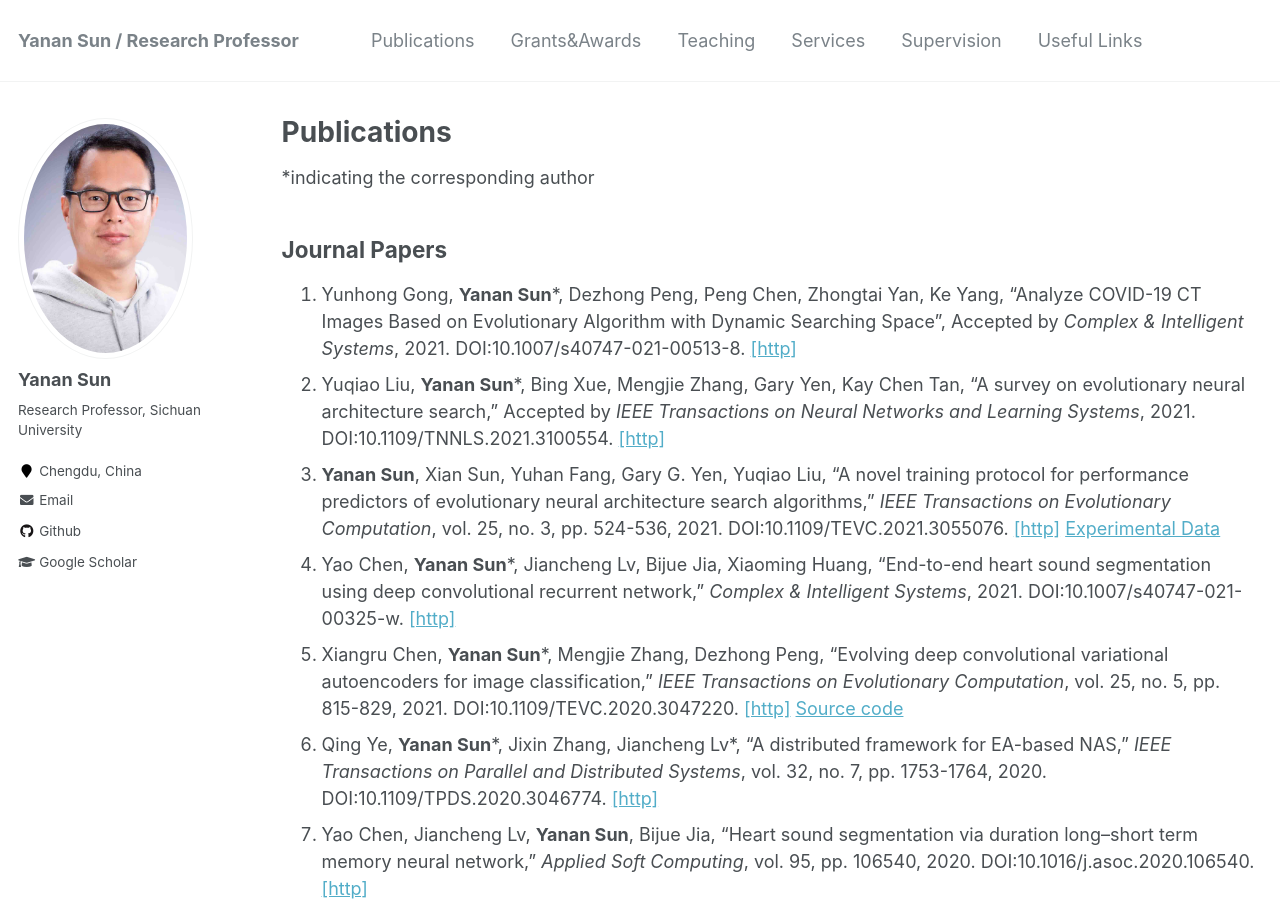
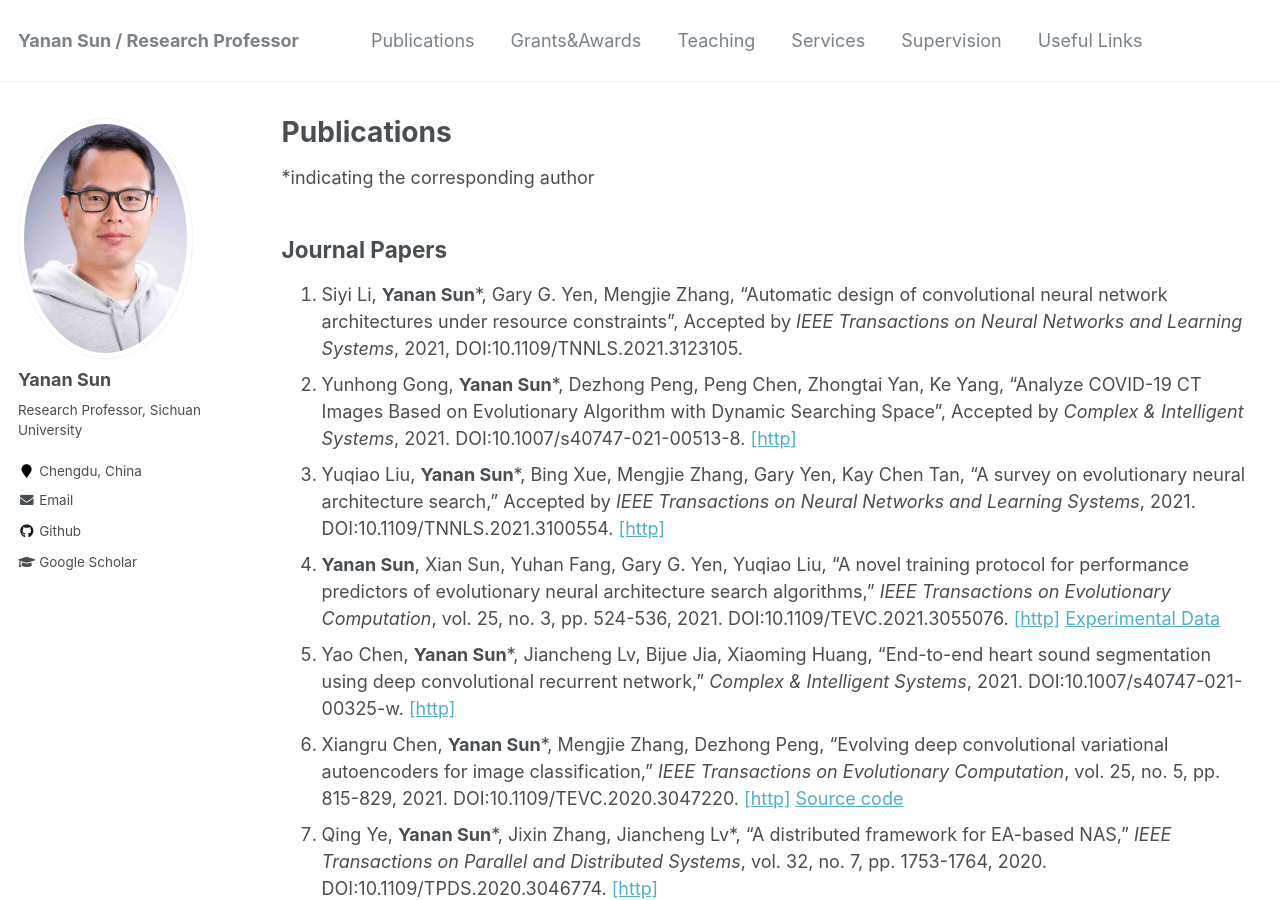
Before and after one commit to yn-sun/yn-sun.github.io, a Jekyll site: the page built from _pages/publications.md, in a window 1280 px wide and 900 px high. Built offline with Jekyll 4.4.1, drawn with Linux system fonts in a browser that asks for light colours; comment, search, counter and statistics services are not loaded.

Commit message:
Update publications.md

```diff
--- a/_pages/publications.md
+++ b/_pages/publications.md
@@ -7,26 +7,27 @@
 *indicating the corresponding author
 ## Journal Papers
 
-1. Yunhong Gong, **Yanan Sun***, Dezhong Peng, Peng Chen, Zhongtai Yan, Ke Yang, "Analyze COVID-19 CT Images Based on Evolutionary Algorithm with Dynamic Searching Space", Accepted by <i>Complex & Intelligent Systems</i>, 2021. DOI:10.1007/s40747-021-00513-8. [[http]](https://link.springer.com/article/10.1007%2Fs40747-021-00513-8)
-2. Yuqiao Liu, **Yanan Sun***, Bing Xue, Mengjie Zhang, Gary Yen, Kay Chen Tan, "A survey on evolutionary neural architecture search," Accepted by <i>IEEE Transactions on Neural Networks and Learning Systems</i>, 2021. DOI:10.1109/TNNLS.2021.3100554. [[http]](https://ieeexplore.ieee.org/abstract/document/9508774)
-3. **Yanan Sun**, Xian Sun, Yuhan Fang, Gary G. Yen, Yuqiao Liu, "A novel training protocol for performance predictors of evolutionary neural architecture search algorithms," <i>IEEE Transactions on Evolutionary Computation</i>, vol. 25, no. 3, pp. 524-536, 2021. DOI:10.1109/TEVC.2021.3055076. [[http]](https://ieeexplore.ieee.org/document/9336721) [Experimental Data](https://github.com/yn-sun/PRI)
-4. Yao Chen, **Yanan Sun***, Jiancheng Lv, Bijue Jia, Xiaoming Huang, "End-to-end heart sound segmentation using deep convolutional recurrent network," <i>Complex & Intelligent Systems</i>, 2021. DOI:10.1007/s40747-021-00325-w. [[http]](https://link.springer.com/article/10.1007/s40747-021-00325-w)
-5. Xiangru Chen, **Yanan Sun***, Mengjie Zhang, Dezhong Peng, "Evolving deep convolutional variational autoencoders for image classification," <i>IEEE Transactions on Evolutionary Computation</i>, vol. 25, no. 5, pp. 815-829, 2021. DOI:10.1109/TEVC.2020.3047220. [[http]](https://ieeexplore.ieee.org/document/9306892) [Source code](https://github.com/yn-sun/evovae)
-6. Qing Ye, **Yanan Sun**\*, Jixin Zhang, Jiancheng Lv\*, "A distributed framework for EA-based NAS," <i>IEEE Transactions on Parallel and Distributed Systems</i>, vol. 32, no. 7, pp. 1753-1764, 2020. DOI:10.1109/TPDS.2020.3046774. [[http]](https://ieeexplore.ieee.org/document/9305984)
-7. Yao Chen, Jiancheng Lv, **Yanan Sun**, Bijue Jia, "Heart sound segmentation via duration long–short term memory neural network," <i>Applied Soft Computing</i>, vol. 95, pp. 106540, 2020. DOI:10.1016/j.asoc.2020.106540. [[http]](https://www.sciencedirect.com/science/article/abs/pii/S1568494620304798)
-8. **Yanan Sun**, Bing Xue, Mengjie Zhang, Gary G. Yen, Jiancheng Lv, "Automatically designing CNN architectures using genetic algorithm for image classification," <i>IEEE Transactions on Cybernetics</i>, vol. 50, no. 9, pp. 3840-3854, 2020. DOI:10.1109/TCYB.2020.2983860. [[http]](https://ieeexplore.ieee.org/document/9075201) [Source code](https://github.com/yn-sun/cnn-ga) <span style="color: #FF0000">ESI Hot Paper (TOP 0.1% worldwide)</span>
-9. **Yanan Sun**, Bing Xue, Mengjie Zhang, Gary G. Yen, "Completely automated CNN architecture design based on blocks," <i>IEEE Transactions on Neural Networks and Learning Systems</i>, vol. 31, no. 4, pp. 1242-1254, 2020. DOI: 10.1109/TNNLS.2019.2919608. [[http]](https://ieeexplore.ieee.org/document/8742788/) [Source code](https://github.com/yn-sun/ea-cnn) <span style="color: #FF0000">Research Frontier Paper (ONLY one per issue)</span>
-10. **Yanan Sun**, Bing Xue, Mengjie Zhang, Gary G. Yen, "Evolving deep convolutional neural networks for image classification," <i>IEEE Transactions on Evolutionary Computation</i>, vol. 24, no. 2, pp. 394-407, 2020. DOI: 10.1109/TEVC.2019.2916183. [[http]](https://ieeexplore.ieee.org/abstract/document/8712430) [Source code](https://github.com/yn-sun/evocnn) <span style="color: #FF0000">Highly Cited Paper (TOP 1% worldwide)</span>&nbsp;and also &nbsp;<span style="color: #FF0000">Research Frontier Paper (ONLY one per issue)</span>
-11. **Yanan Sun**, Handing Wang, Bing Xue, Yaochu Jin, Gary G. Yen, Mengjie Zhang, "Surrogate-assisted evolutionary deep learning using an end-to-end random forest-based performance predictor," <i>IEEE Transactions on Evolutionary Computation</i>, vol. 24, no. 2, pp. 350-364, 2020. DOI:10.1109/TEVC.2019.2924461. [[http]](https://ieeexplore.ieee.org/document/8744404) [Source code](https://github.com/yn-sun/e2epp)
-12. **Yanan Sun**, Bing Xue, Mengjie Zhang, Gary G. Yen, "A new two-stage evolutionary algorithm for many-objective optimization," <i>IEEE Transactions on Evolutionary Computation</i>, vol. 23, no. 5, pp. 748-761, 2019. DOI: 10.1109/TEVC.2018.2882166. [[http]](https://ieeexplore.ieee.org/document/8540041/) The [source code](https://github.com/BIMK/PlatEMO/tree/master/PlatEMO/Algorithms/MaOEA-IT) has been integrated into the PlatEMO.
-13. Harith Al-Sahaf, Ying Bi, Qi Chen, Yi Mei, **Yanan Sun**, Binh Tran, Bing Xue, Mengjie Zhang (Alphabetical Order), "A survey on evolutionary machine learning,"<i>Journal of the Royal Society of New Zealand</i>, vol. 49, no. 2, pp. 205-228, 2019. DOI: 10.1080/03036758.2019.1609052. [[http]](https://www.tandfonline.com/doi/abs/10.1080/03036758.2019.1609052)
-14. **Yanan Sun**, Bing Xue, Mengjie Zhang, Gary G. Yen, "A particle swarm optimization-based flexible convolutional auto-encoder for image classification," <i>IEEE Transactions on Neural Networks and Learning Systems</i>, vol. 30, no. 8, pp. 2295-2309, 2019. DOI: 10.1109/TNNLS.2018.2881143. [[http]](https://ieeexplore.ieee.org/document/8571181/) [Source code](https://github.com/yn-sun/evocae)
-15. **Yanan Sun**, Gary G. Yen, Zhang Yi, "IGD indicator-based evolutionary algorithm for many-objective optimization problems," <i>IEEE Transactions on Evolutionary Computation</i>, vol. 23, no. 2, pp.173-187, 2019. DOI: 10.1109/TEVC.2018.2791283. [[http]](https://ieeexplore.ieee.org/document/8249827/) The [source code](https://github.com/BIMK/PlatEMO/tree/master/PlatEMO/Algorithms/MaOEA-IGD) has been integrated into the PlatEMO. <span style="color: #FF0000">Highly Cited Paper (TOP 1% worldwide)</span>&nbsp;and also&nbsp;<span style="color: #FF0000">ESI Hot Paper (TOP 0.1% worldwide)</span>
-16. **Yanan Sun**, Gary G. Yen, Zhang Yi, "Evolving unsupervised deep neural networks for learning meaningful representations," <i>IEEE Transactions on Evolutionary Computation</i>, vol. 23, no. 1, pp. 89-103, 2019. DOI: 10.1109/TEVC.2018.2808689. [[http]](https://ieeexplore.ieee.org/document/8300639/) [Source code](https://github.com/yn-sun/eudnn)
-17. **Yanan Sun**, Gary G. Yen, Zhang Yi, "Improved regularity model-based EDA for many-objective optimization," <i>IEEE Transactions on Evolutionary Computation</i>, vol. 22, no. 5, pp. 662-678, 2018. DOI: 10.1109/TEVC.2018.2794319. [[http]](https://www.sciencedirect.com/science/article/pii/S0950705117303015)
-18. **Yanan Sun**, Gary G. Yen, Zhang Yi, "Reference line-based estimation of distribution algorithm for many-objective optimization," <i>Knowledge-Based Systems</i>, vol. 132, pp. 129-143, 2017. DOI: 10.1016/J.KNOSYS.2017.06.021. [[http]](https://www.sciencedirect.com/science/article/pii/S0950705117303015)
-19. **Yanan Sun**, Hua Mao, Yongsheng Sang, Zhang Yi, "Explicit guiding auto-encoders for learning meaningful representation," <i>Neural Computing and Applications</i>, vol. 28, no. 3, pp. 429-436, 2017. DOI: 10.1007/S00521-015-2082-X. [[http]](https://link.springer.com/article/10.1007%2Fs00521-015-2082-x)
-20. **Yanan Sun**, Hua Mao, Quan Guo, Zhang Yi, "Learning a good representation with unsymmetrical auto-encoder," <i>Neural Computing and Applications</i>, vol. 27, no. 5, pp. 1361-1367, 2016. DOI: 10.1007/S00521-015-1939-3. [[http]](https://link.springer.com/article/10.1007/s00521-015-1939-3)
+1. Siyi Li, **Yanan Sun***, Gary G. Yen, Mengjie Zhang, "Automatic design of convolutional neural network architectures under resource constraints", Accepted by <i>IEEE Transactions on Neural Networks and Learning Systems</i>, 2021, DOI:10.1109/TNNLS.2021.3123105.
+2.  Yunhong Gong, **Yanan Sun***, Dezhong Peng, Peng Chen, Zhongtai Yan, Ke Yang, "Analyze COVID-19 CT Images Based on Evolutionary Algorithm with Dynamic Searching Space", Accepted by <i>Complex & Intelligent Systems</i>, 2021. DOI:10.1007/s40747-021-00513-8. [[http]](https://link.springer.com/article/10.1007%2Fs40747-021-00513-8)
+3. Yuqiao Liu, **Yanan Sun***, Bing Xue, Mengjie Zhang, Gary Yen, Kay Chen Tan, "A survey on evolutionary neural architecture search," Accepted by <i>IEEE Transactions on Neural Networks and Learning Systems</i>, 2021. DOI:10.1109/TNNLS.2021.3100554. [[http]](https://ieeexplore.ieee.org/abstract/document/9508774)
+4. **Yanan Sun**, Xian Sun, Yuhan Fang, Gary G. Yen, Yuqiao Liu, "A novel training protocol for performance predictors of evolutionary neural architecture search algorithms," <i>IEEE Transactions on Evolutionary Computation</i>, vol. 25, no. 3, pp. 524-536, 2021. DOI:10.1109/TEVC.2021.3055076. [[http]](https://ieeexplore.ieee.org/document/9336721) [Experimental Data](https://github.com/yn-sun/PRI)
+5. Yao Chen, **Yanan Sun***, Jiancheng Lv, Bijue Jia, Xiaoming Huang, "End-to-end heart sound segmentation using deep convolutional recurrent network," <i>Complex & Intelligent Systems</i>, 2021. DOI:10.1007/s40747-021-00325-w. [[http]](https://link.springer.com/article/10.1007/s40747-021-00325-w)
+6. Xiangru Chen, **Yanan Sun***, Mengjie Zhang, Dezhong Peng, "Evolving deep convolutional variational autoencoders for image classification," <i>IEEE Transactions on Evolutionary Computation</i>, vol. 25, no. 5, pp. 815-829, 2021. DOI:10.1109/TEVC.2020.3047220. [[http]](https://ieeexplore.ieee.org/document/9306892) [Source code](https://github.com/yn-sun/evovae)
+7. Qing Ye, **Yanan Sun**\*, Jixin Zhang, Jiancheng Lv\*, "A distributed framework for EA-based NAS," <i>IEEE Transactions on Parallel and Distributed Systems</i>, vol. 32, no. 7, pp. 1753-1764, 2020. DOI:10.1109/TPDS.2020.3046774. [[http]](https://ieeexplore.ieee.org/document/9305984)
+8. Yao Chen, Jiancheng Lv, **Yanan Sun**, Bijue Jia, "Heart sound segmentation via duration long–short term memory neural network," <i>Applied Soft Computing</i>, vol. 95, pp. 106540, 2020. DOI:10.1016/j.asoc.2020.106540. [[http]](https://www.sciencedirect.com/science/article/abs/pii/S1568494620304798)
+9. **Yanan Sun**, Bing Xue, Mengjie Zhang, Gary G. Yen, Jiancheng Lv, "Automatically designing CNN architectures using genetic algorithm for image classification," <i>IEEE Transactions on Cybernetics</i>, vol. 50, no. 9, pp. 3840-3854, 2020. DOI:10.1109/TCYB.2020.2983860. [[http]](https://ieeexplore.ieee.org/document/9075201) [Source code](https://github.com/yn-sun/cnn-ga) <span style="color: #FF0000">ESI Hot Paper (TOP 0.1% worldwide)</span>
+10. **Yanan Sun**, Bing Xue, Mengjie Zhang, Gary G. Yen, "Completely automated CNN architecture design based on blocks," <i>IEEE Transactions on Neural Networks and Learning Systems</i>, vol. 31, no. 4, pp. 1242-1254, 2020. DOI: 10.1109/TNNLS.2019.2919608. [[http]](https://ieeexplore.ieee.org/document/8742788/) [Source code](https://github.com/yn-sun/ea-cnn) <span style="color: #FF0000">Research Frontier Paper (ONLY one per issue)</span>
+11. **Yanan Sun**, Bing Xue, Mengjie Zhang, Gary G. Yen, "Evolving deep convolutional neural networks for image classification," <i>IEEE Transactions on Evolutionary Computation</i>, vol. 24, no. 2, pp. 394-407, 2020. DOI: 10.1109/TEVC.2019.2916183. [[http]](https://ieeexplore.ieee.org/abstract/document/8712430) [Source code](https://github.com/yn-sun/evocnn) <span style="color: #FF0000">Highly Cited Paper (TOP 1% worldwide)</span>&nbsp;and also &nbsp;<span style="color: #FF0000">Research Frontier Paper (ONLY one per issue)</span>
+12. **Yanan Sun**, Handing Wang, Bing Xue, Yaochu Jin, Gary G. Yen, Mengjie Zhang, "Surrogate-assisted evolutionary deep learning using an end-to-end random forest-based performance predictor," <i>IEEE Transactions on Evolutionary Computation</i>, vol. 24, no. 2, pp. 350-364, 2020. DOI:10.1109/TEVC.2019.2924461. [[http]](https://ieeexplore.ieee.org/document/8744404) [Source code](https://github.com/yn-sun/e2epp)
+13. **Yanan Sun**, Bing Xue, Mengjie Zhang, Gary G. Yen, "A new two-stage evolutionary algorithm for many-objective optimization," <i>IEEE Transactions on Evolutionary Computation</i>, vol. 23, no. 5, pp. 748-761, 2019. DOI: 10.1109/TEVC.2018.2882166. [[http]](https://ieeexplore.ieee.org/document/8540041/) The [source code](https://github.com/BIMK/PlatEMO/tree/master/PlatEMO/Algorithms/MaOEA-IT) has been integrated into the PlatEMO.
+14. Harith Al-Sahaf, Ying Bi, Qi Chen, Yi Mei, **Yanan Sun**, Binh Tran, Bing Xue, Mengjie Zhang (Alphabetical Order), "A survey on evolutionary machine learning,"<i>Journal of the Royal Society of New Zealand</i>, vol. 49, no. 2, pp. 205-228, 2019. DOI: 10.1080/03036758.2019.1609052. [[http]](https://www.tandfonline.com/doi/abs/10.1080/03036758.2019.1609052)
+15. **Yanan Sun**, Bing Xue, Mengjie Zhang, Gary G. Yen, "A particle swarm optimization-based flexible convolutional auto-encoder for image classification," <i>IEEE Transactions on Neural Networks and Learning Systems</i>, vol. 30, no. 8, pp. 2295-2309, 2019. DOI: 10.1109/TNNLS.2018.2881143. [[http]](https://ieeexplore.ieee.org/document/8571181/) [Source code](https://github.com/yn-sun/evocae)
+16. **Yanan Sun**, Gary G. Yen, Zhang Yi, "IGD indicator-based evolutionary algorithm for many-objective optimization problems," <i>IEEE Transactions on Evolutionary Computation</i>, vol. 23, no. 2, pp.173-187, 2019. DOI: 10.1109/TEVC.2018.2791283. [[http]](https://ieeexplore.ieee.org/document/8249827/) The [source code](https://github.com/BIMK/PlatEMO/tree/master/PlatEMO/Algorithms/MaOEA-IGD) has been integrated into the PlatEMO. <span style="color: #FF0000">Highly Cited Paper (TOP 1% worldwide)</span>&nbsp;and also&nbsp;<span style="color: #FF0000">ESI Hot Paper (TOP 0.1% worldwide)</span>
+17. **Yanan Sun**, Gary G. Yen, Zhang Yi, "Evolving unsupervised deep neural networks for learning meaningful representations," <i>IEEE Transactions on Evolutionary Computation</i>, vol. 23, no. 1, pp. 89-103, 2019. DOI: 10.1109/TEVC.2018.2808689. [[http]](https://ieeexplore.ieee.org/document/8300639/) [Source code](https://github.com/yn-sun/eudnn)
+18. **Yanan Sun**, Gary G. Yen, Zhang Yi, "Improved regularity model-based EDA for many-objective optimization," <i>IEEE Transactions on Evolutionary Computation</i>, vol. 22, no. 5, pp. 662-678, 2018. DOI: 10.1109/TEVC.2018.2794319. [[http]](https://www.sciencedirect.com/science/article/pii/S0950705117303015)
+19. **Yanan Sun**, Gary G. Yen, Zhang Yi, "Reference line-based estimation of distribution algorithm for many-objective optimization," <i>Knowledge-Based Systems</i>, vol. 132, pp. 129-143, 2017. DOI: 10.1016/J.KNOSYS.2017.06.021. [[http]](https://www.sciencedirect.com/science/article/pii/S0950705117303015)
+20. **Yanan Sun**, Hua Mao, Yongsheng Sang, Zhang Yi, "Explicit guiding auto-encoders for learning meaningful representation," <i>Neural Computing and Applications</i>, vol. 28, no. 3, pp. 429-436, 2017. DOI: 10.1007/S00521-015-2082-X. [[http]](https://link.springer.com/article/10.1007%2Fs00521-015-2082-x)
+21. **Yanan Sun**, Hua Mao, Quan Guo, Zhang Yi, "Learning a good representation with unsymmetrical auto-encoder," <i>Neural Computing and Applications</i>, vol. 27, no. 5, pp. 1361-1367, 2016. DOI: 10.1007/S00521-015-1939-3. [[http]](https://link.springer.com/article/10.1007/s00521-015-1939-3)
 
 
 
```
